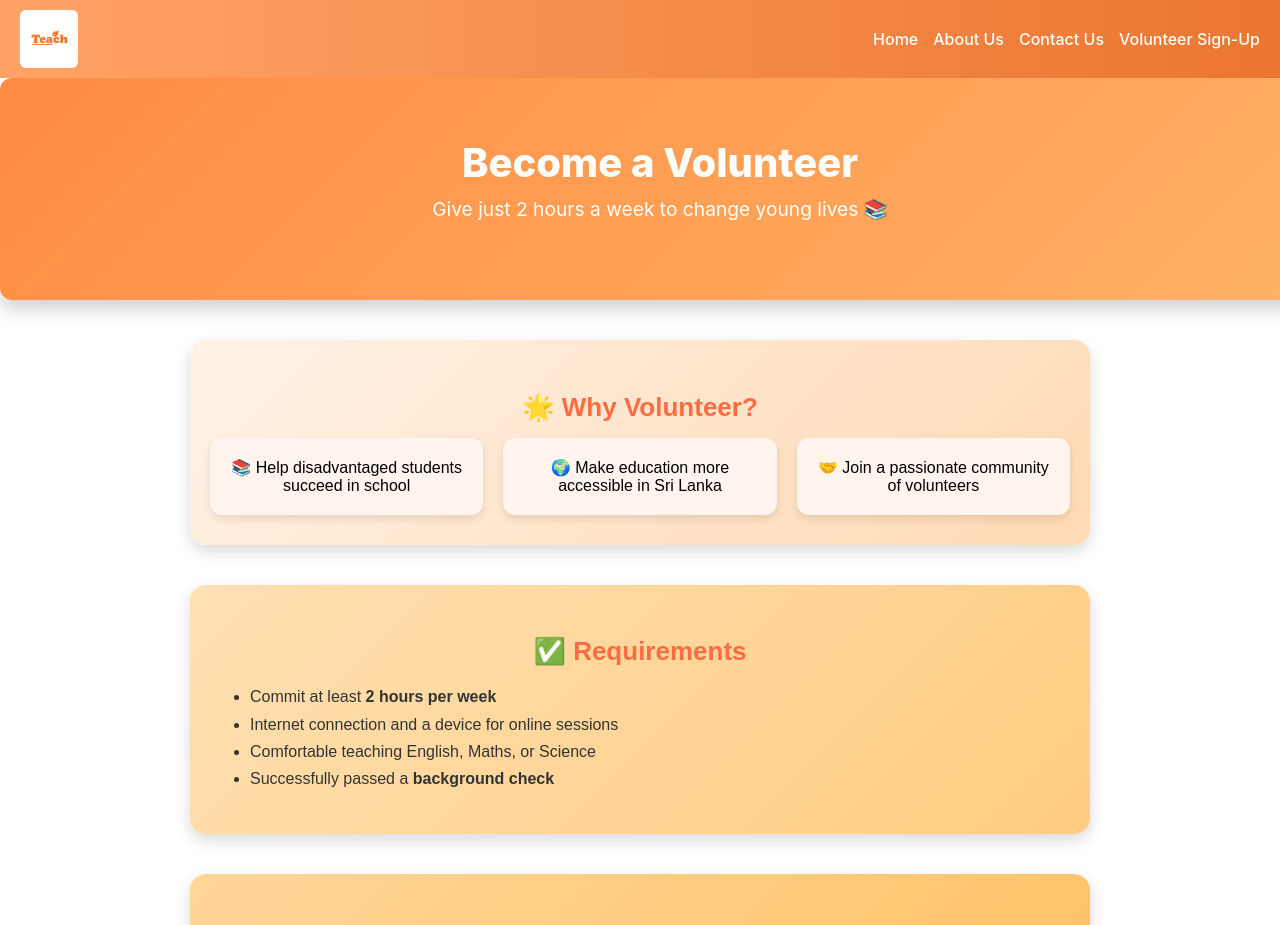
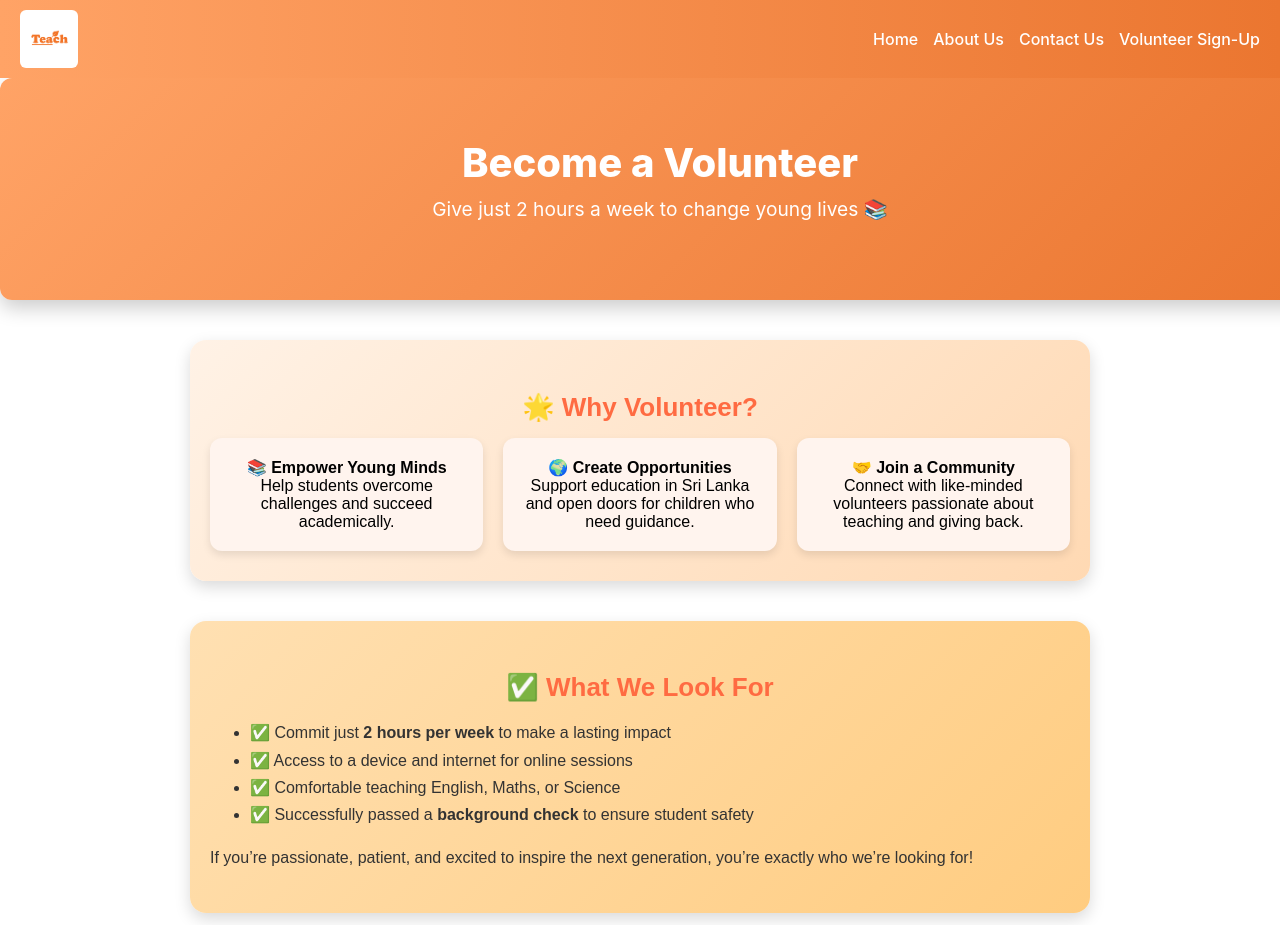
Before and after one commit to adinhudson/teach, a React (Create React App) app: page /teach/volunteer in a window 1280 px wide. Shown: the top 925 px of the page. Built offline with nearby package versions, Linux system fonts and the light colour scheme.

Commit message:
Deploy TEAch with new design updates

```diff
--- a/src/Pages/About us.jsx
+++ b/src/Pages/About us.jsx
@@ -23,7 +23,7 @@ const About = () => {
   const styles = {
     hero: {
       width: '100%',
-      background: 'linear-gradient(135deg, #ff8c42, #ffb166)',
+      background: 'linear-gradient(135deg, #ffa366, #eb7630)',
       padding: '60px 20px',
       textAlign: 'center',
       color: '#fff',
--- a/src/Pages/Home.jsx
+++ b/src/Pages/Home.jsx
@@ -1,4 +1,6 @@
 import React, { useState, useEffect } from 'react';
+import { Link } from "react-router-dom";
+
 
 function Home() {
   const [muted, setMuted] = useState(true);
@@ -171,13 +173,17 @@ function Home() {
         <p style={{ ...styles.volunteerText, fontSize: isMobile ? "1rem" : "1.2rem" }}>
           Give just <span style={styles.highlight}>2 hours a week</span> and help empower the next generation to dream, learn, and achieve.
         </p>
-        <a href="/signup" style={{
-          ...styles.volunteerButton,
-          fontSize: isMobile ? "1rem" : "1.2rem",
-          padding: isMobile ? "10px 20px" : "12px 30px"
-        }}>
-          Become a Volunteer
-        </a>
+      <Link
+  to="/volunteer"
+  style={{
+    ...styles.volunteerButton,
+    fontSize: isMobile ? "1rem" : "1.2rem",
+    padding: isMobile ? "10px 20px" : "12px 30px"
+  }}
+>
+  Become a Volunteer
+</Link>
+
       </section>
 
     </div>
--- a/src/Pages/Volunteer_signup.jsx
+++ b/src/Pages/Volunteer_signup.jsx
@@ -32,7 +32,6 @@ const VolunteerSignup = () => {
         formRef.current,
         process.env.REACT_APP_EMAILJS_PUBLIC_KEY
       )
-
       .then(
         (result) => {
           alert("🎉 Thank you for signing up as a volunteer!");
@@ -57,7 +56,7 @@ const VolunteerSignup = () => {
   const styles = {
     hero: {
       width: "100%",
-      background: "linear-gradient(135deg, #ff8c42, #ffb166)",
+      background: "linear-gradient(135deg, #ffa366, #eb7630)",
       padding: "60px 20px",
       textAlign: "center",
       color: "#fff",
@@ -162,21 +161,33 @@ const VolunteerSignup = () => {
         <section style={{ ...styles.section, ...styles.whySection }}>
           <h2 style={styles.title}>🌟 Why Volunteer?</h2>
           <div style={styles.cardContainer}>
-            <div style={styles.card}>📚 Help disadvantaged students succeed in school</div>
-            <div style={styles.card}>🌍 Make education more accessible in Sri Lanka</div>
-            <div style={styles.card}>🤝 Join a passionate community of volunteers</div>
+            <div style={styles.card}>
+              📚 <strong>Empower Young Minds</strong><br/>
+              Help students overcome challenges and succeed academically.
+            </div>
+            <div style={styles.card}>
+              🌍 <strong>Create Opportunities</strong><br/>
+              Support education in Sri Lanka and open doors for children who need guidance.
+            </div>
+            <div style={styles.card}>
+              🤝 <strong>Join a Community</strong><br/>
+              Connect with like-minded volunteers passionate about teaching and giving back.
+            </div>
           </div>
         </section>
 
         {/* Requirements */}
         <section style={{ ...styles.section, ...styles.requirementsSection }}>
-          <h2 style={styles.title}>✅ Requirements</h2>
+          <h2 style={styles.title}>✅ What We Look For</h2>
           <ul style={styles.text}>
-            <li>Commit at least <strong>2 hours per week</strong></li>
-            <li>Internet connection and a device for online sessions</li>
-            <li>Comfortable teaching English, Maths, or Science</li>
-            <li>Successfully passed a <strong>background check</strong></li>
+            <li>✅ Commit just <strong>2 hours per week</strong> to make a lasting impact</li>
+            <li>✅ Access to a device and internet for online sessions</li>
+            <li>✅ Comfortable teaching English, Maths, or Science</li>
+            <li>✅ Successfully passed a <strong>background check</strong> to ensure student safety</li>
           </ul>
+          <p style={styles.text}>
+            If you’re passionate, patient, and excited to inspire the next generation, you’re exactly who we’re looking for!
+          </p>
         </section>
 
         {/* Sign-Up Form */}
@@ -189,10 +200,7 @@ const VolunteerSignup = () => {
             <input type="text" name="experience" placeholder="Teaching Experience (Yes/No)" value={form.experience} onChange={handleChange} style={styles.input} />
             <input type="text" name="availability" placeholder="Availability (e.g., Mon/Wed evenings)" value={form.availability} onChange={handleChange} style={styles.input} />
             <textarea name="motivation" placeholder="Why do you want to volunteer?" value={form.motivation} onChange={handleChange} style={styles.textarea} required></textarea>
-            <label>
-              <input type="checkbox" name="backgroundCheck" checked={form.backgroundCheck} onChange={handleChange} style={styles.checkbox} required />
-              I confirm I have passed a background check
-            </label>
+
             <button type="submit" style={styles.button}>Submit Application</button>
           </form>
         </section>
--- a/src/Pages/contact us.jsx
+++ b/src/Pages/contact us.jsx
@@ -1,4 +1,5 @@
-import React, { useState } from 'react';
+import React, { useState, useRef } from 'react';
+import emailjs from 'emailjs-com';
 
 const Contact = () => {
   const [formData, setFormData] = useState({
@@ -9,19 +10,38 @@ const Contact = () => {
     message: ''
   });
 
+  const formRef = useRef();
+
   const handleChange = (e) => {
     setFormData({ ...formData, [e.target.name]: e.target.value });
   };
 
   const handleSubmit = (e) => {
     e.preventDefault();
-    alert('Form submitted! (Implement API/email service)');
+
+    emailjs
+      .sendForm(
+        process.env.REACT_APP_EMAILJS_SERVICE_ID,
+        process.env.REACT_APP_EMAILJS_CONTACT_TEMPLATE_ID,
+        formRef.current,
+        process.env.REACT_APP_EMAILJS_PUBLIC_KEY
+      )
+      .then(
+        (result) => {
+          alert('✅ Your message has been sent!');
+          setFormData({ name: '', email: '', subject: '', phone: '', message: '' });
+        },
+        (error) => {
+          alert('❌ Something went wrong. Please try again.');
+          console.error(error.text);
+        }
+      );
   };
 
   const styles = {
     hero: {
       width: '100%',
-      background: 'linear-gradient(135deg, #ff8c42, #ffb166)',
+      background: 'linear-gradient(135deg, #ffa366, #eb7630)',
       padding: '60px 20px',
       textAlign: 'center',
       color: '#fff',
@@ -77,7 +97,7 @@ const Contact = () => {
         {/* Contact Form */}
         <section style={styles.section}>
           <h2 style={styles.title}>✉ Send a Message</h2>
-          <form style={styles.form} onSubmit={handleSubmit}>
+          <form ref={formRef} style={styles.form} onSubmit={handleSubmit}>
             <input type="text" name="name" placeholder="Name (Required)" required style={styles.input} value={formData.name} onChange={handleChange} />
             <input type="email" name="email" placeholder="Email Address (Required)" required style={styles.input} value={formData.email} onChange={handleChange} />
             <input type="text" name="subject" placeholder="Subject (Required)" required style={styles.input} value={formData.subject} onChange={handleChange} />
```
